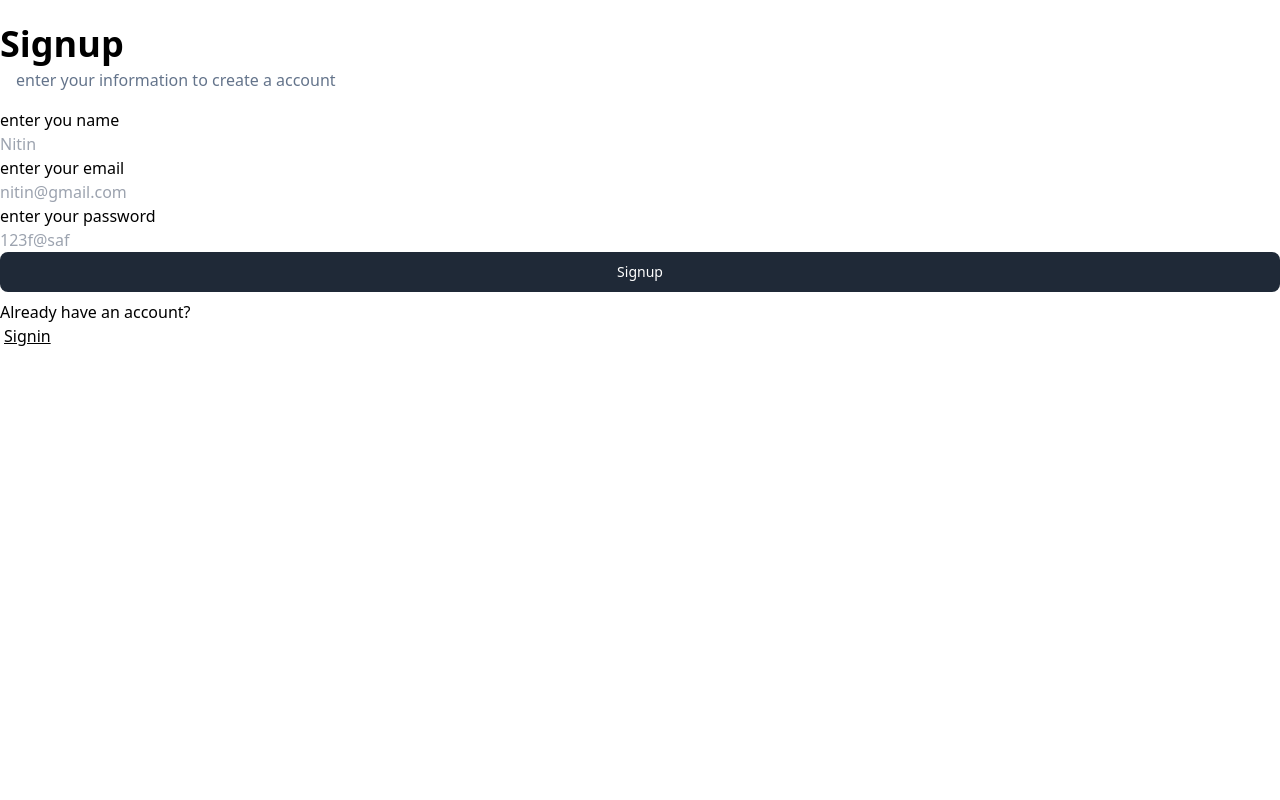
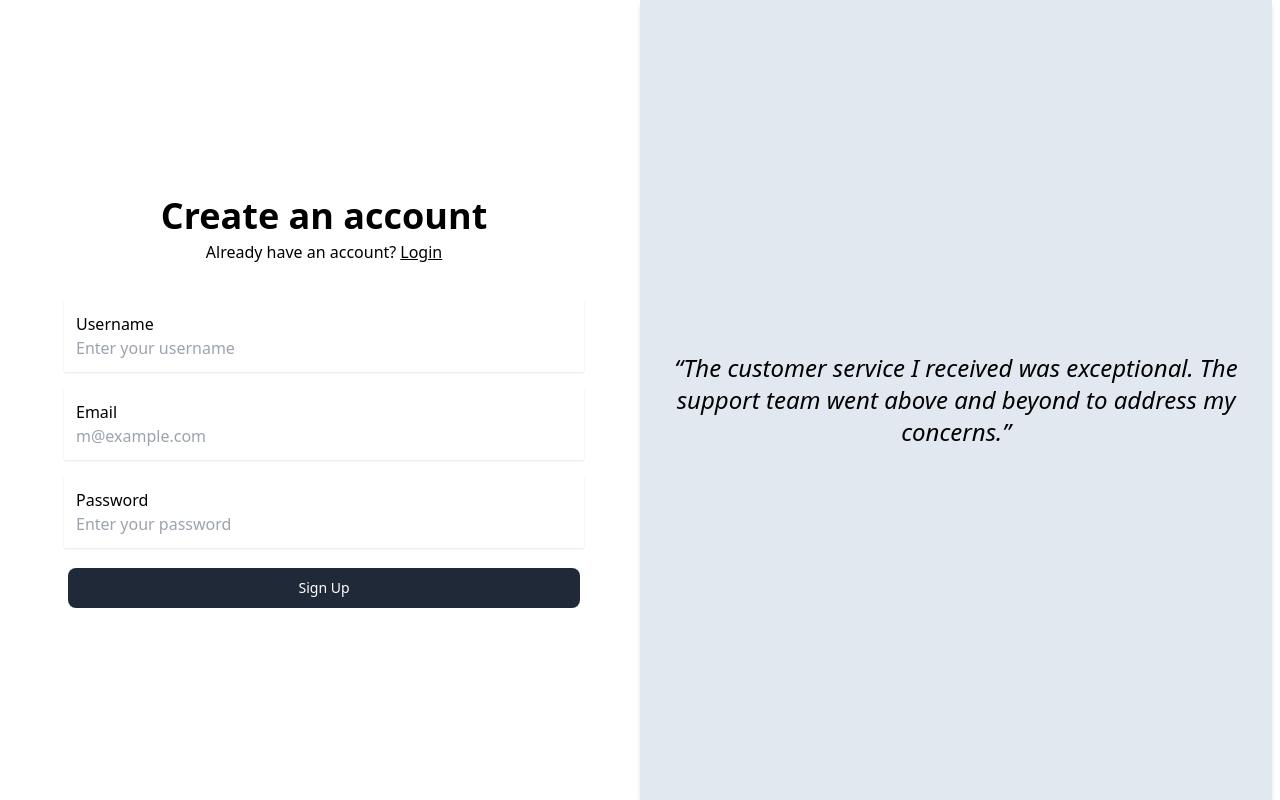
Before and after one commit to walianitin/Medium-blogpost, a React (Vite) app in the folder frontend/: page /signup in a window 1280 px wide. Built offline with nearby package versions, Linux system fonts and the light colour scheme.

Commit message:
added fe

```diff
--- a/frontend/package.json
+++ b/frontend/package.json
@@ -19,11 +19,13 @@
     "@types/react": "^18.3.10",
     "@types/react-dom": "^18.3.0",
     "@vitejs/plugin-react": "^4.3.2",
+    "autoprefixer": "^10.4.20",
     "eslint": "^9.11.1",
     "eslint-plugin-react-hooks": "^5.1.0-rc.0",
     "eslint-plugin-react-refresh": "^0.4.12",
     "globals": "^15.9.0",
-    "tailwindcss": "^3.4.13",
+    "postcss": "^8.4.47",
+    "tailwindcss": "^3.4.14",
     "typescript": "^5.5.3",
     "typescript-eslint": "^8.7.0",
     "vite": "^5.4.8"
--- /dev/null
+++ b/frontend/postcss.config.cjs
@@ -0,0 +1,6 @@
+module.exports = {
+    plugins: {
+      tailwindcss: {},
+      autoprefixer: {},
+    },
+  }
--- a/frontend/src/components/Input.tsx
+++ b/frontend/src/components/Input.tsx
@@ -1,9 +1,7 @@
-export default function Input({label,placeholder})
+export default function Input({label,placeholder,onChange})
 {
-    return <div>
-        <div>
-            {label}
-        </div>
-        <input placeholder={placeholder}></input>
+    return <div className="  flex flex-col shadow-sm p-3 text-start m-2 shadow-slate-200">
+         <div>{label}</div>
+         <div><input placeholder={placeholder}></input></div>
     </div>
 }
--- /dev/null
+++ b/frontend/src/components/Quotes.tsx
@@ -0,0 +1,14 @@
+export default function Quotes({heading,SubHeading})
+{
+    return <>
+    <div >
+
+    <div >
+        {heading}
+    </div>
+    <div>
+        {SubHeading}
+    </div>
+    </div>
+    </>
+}
--- a/frontend/src/pages/signin.tsx
+++ b/frontend/src/pages/signin.tsx
@@ -1,21 +1,41 @@
+import Bottom from "../components/Bottom";
 import Button from "../components/Button";
 import Heading from "../components/Heading";
 import Input from "../components/Input";
-import Bottom from "../components/Bottom";
-function buttonClick()
-{
-   // console.log(buttonclicked)
-    <alert className="log">alert</alert>
+import Quotes from "../components/Quotes"; // Quotes component needs to have a heading and subheading prop
+
+function buttonClick   () {
+    alert("Button clicked");
 }
 
 export default function Signin() {
+    connst
     return (
-        <div>
-                <Heading label={"Signin"}></Heading>
-               <Input label={"enter your email"} placeholder={"123@gmail.com"}></Input>
-               <Input label={"enter your password"} placeholder={"122Ad@@"}></Input>
-               <Button onClick={buttonClick} label={"Signin"}></Button>
-               <Bottom label={"Create a account "} to={"/signup"} linktext={"Signup"}> </Bottom>
+    <div className="justify-between mx-2 ">
+        <div className="flex flex-row items-center">
+            {/* Left Side: Form */}
+            <div className="flex flex-col p-12 rounded-lg w-1/2">
+                <div className="mb-6  flex flex-col items-center justify-center ">
+                    <Heading label="Login " ></Heading>
+                        <div className="flex flex-row p-1"> <Bottom label="Create an account?" linktext="Signup" to="/signup"></Bottom></div>
+                 </div>
+
+                {/* <Input label="Username" placeholder="Enter your username"  ></Input> */}
+                <Input label="Email" placeholder="m@example.com" ></Input>
+                <Input label="Password" placeholder="Enter your password"></Input>
+
+               <div className="p-3"><Button label="Sign In" onClick={buttonClick}></Button></div>
+            </div>
+
+            {/* Right Side: Quote */}
+            <div className=" flex items-center justify-center w-1/2 bg-slate-200 h-screen shadow-md p-4 text-center text-2xl italic">
+                <Quotes
+                    heading="“The customer service I received was exceptional. The support team went above and beyond to address my concerns.”"
+                    subHeading="Jules Winnfield, CEO, Acme Inc"
+                    className="text-center text-lg"
+                    />
+            </div>
         </div>
-    )
+    </div>
+    );
 }
--- a/frontend/src/pages/signup.tsx
+++ b/frontend/src/pages/signup.tsx
@@ -1,26 +1,60 @@
+import { useState } from "react";
 import Bottom from "../components/Bottom";
 import Button from "../components/Button";
 import Heading from "../components/Heading";
 import Input from "../components/Input";
-import SubHeading from "../components/SubHeading";
-import Signin from "./signin";
-function buttonClick()
-{
-   // console.log(buttonclicked)
-    <alert className="log">alert</alert>
+import Quotes from "../components/Quotes"; // Quotes component needs to have a heading and subheading prop
+import { signupInput} from "@nitinwalia00/common"
+import { string } from "zod";
+function buttonClick() {
+    alert("Button clicked");
+}
+
+interface labeleedinput{
+    label:string,
+    placeholder:string,
+    onChange: (e:ChangeEvent<HTMLInputElement>)=>void;
+    type?:string
 }
 
 export default function Signup() {
+    const [postInputs,setpostInputs]=useState({
+        name:"",
+        password:"",
+        email:""
+    })
     return (
-        <>
-        <Heading label="Signup"></Heading>
-        <SubHeading label= "enter your information to create a account"></SubHeading>
-        <Input label="enter you name " placeholder="Nitin"></Input>
-        <Input label="enter your email " placeholder="nitin@gmail.com"></Input>
-        <Input label="enter your password " placeholder="123f@saf"></Input>
-        <Button label={"Signup"} onClick={buttonClick}></Button>
-        <Bottom label="Already have an account?" linktext="Signin" to={"/signin"}></Bottom>
 
-        </>
-    )
+    <div className="justify-between mx-2 ">
+        <div className="flex flex-row items-center">
+            {/* Left Side: Form */}
+            <div className="flex flex-col p-12 rounded-lg w-1/2">
+                <div className="mb-6  flex flex-col items-center justify-center ">
+                    <Heading label="Create an account" ></Heading>
+                        <div className="flex flex-row p-1"> <Bottom label="Already have an account?" linktext="Login" to="/signin"></Bottom></div>
+                 </div>
+
+                <Input label="Username" placeholder="Enter your username" onChange={(e)=>{
+                        setpostInputs({
+                            ...postInputs,
+                            name:e.target.value
+                        })
+                }}></Input>
+                <Input label="Email" placeholder="m@example.com" ></Input>
+                <Input label="Password" placeholder="Enter your password" type="password">  </Input>
+
+               <div className="p-3"><Button label="Sign Up" onClick={buttonClick}></Button></div>
+            </div>
+
+            {/* Right Side: Quote */}
+            <div className=" flex items-center justify-center w-1/2 bg-slate-200 h-screen shadow-md p-4 text-center text-2xl italic">
+                <Quotes
+                    heading="“The customer service I received was exceptional. The support team went above and beyond to address my concerns.”"
+                    subHeading="Jules Winnfield, CEO, Acme Inc"
+                    className="text-center text-lg"
+                    />
+            </div>
+        </div>
+    </div>
+    );
 }
--- a/frontend/tailwind.config.js
+++ b/frontend/tailwind.config.js
@@ -1,6 +1,6 @@
 /** @type {import('tailwindcss').Config} */
 export default {
-  content: ["./src/**/*.{html,jsx,tsx}"],
+  content: ["./src/**/*.{html,jsx,,js,ts,tsx}"],
   theme: {
     extend: {},
   },
```
Also changed, not shown: 1 other file (tests, documents, lock files or other folders).
